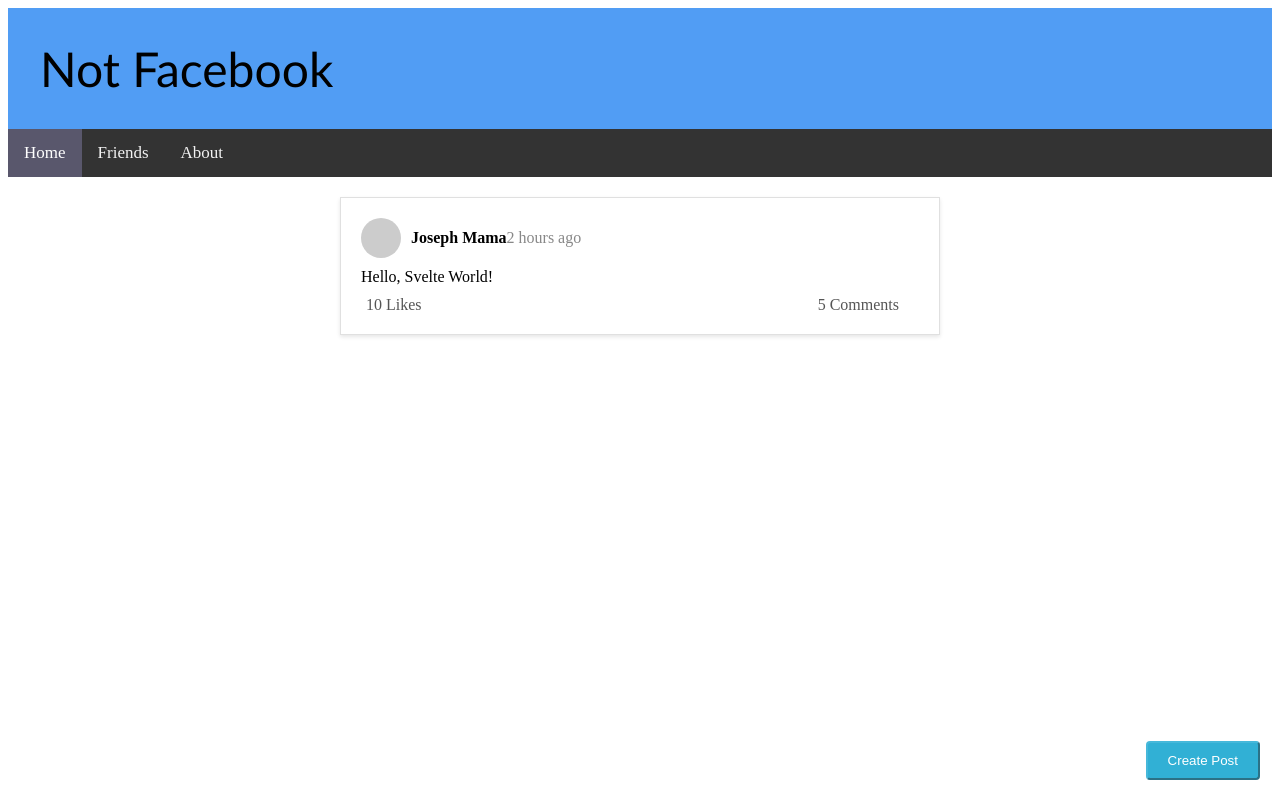
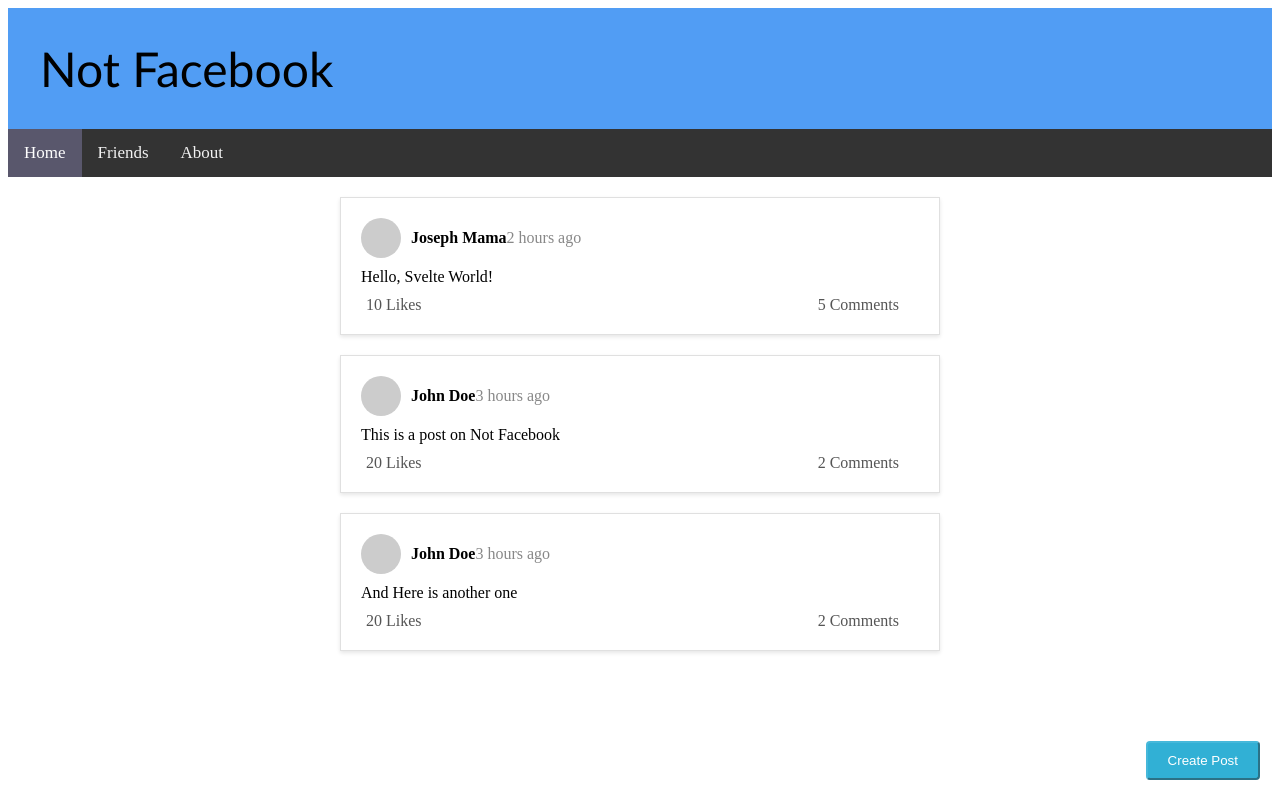
Before and after one commit to danejcamacho/Facebook-Clone-CPSC362, a SvelteKit app in the folder facebook-clone/: page / in a window 1280 px wide. Built offline with nearby package versions, Linux system fonts and the light colour scheme.

Commit message:
added posts

```diff
--- a/facebook-clone/src/routes/+page.svelte
+++ b/facebook-clone/src/routes/+page.svelte
@@ -9,7 +9,24 @@
         likes: 10,
         comments: 5,
       },
-      // Add more post objects here
+      {
+        id: 2,
+        author: 'John Doe',
+        timestamp: '3 hours ago',
+        content: 'This is a post on Not Facebook',
+        likes: 20,
+        comments: 2
+
+      },
+      {
+        id: 3,
+        author: 'John Doe',
+        timestamp: '3 hours ago',
+        content: 'And Here is another one',
+        likes: 20,
+        comments: 2
+
+      }
     ];
   </script>
 
```
